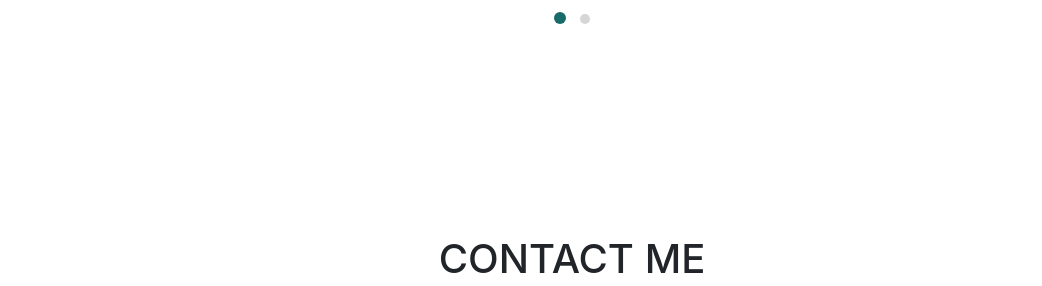
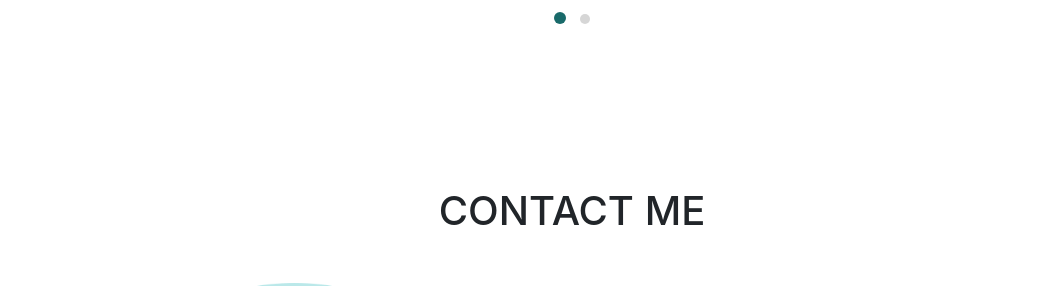
Before and after one commit to almen-ng/almen-ng.github.io, a plain HTML site: page index.html in a window 1280 px wide. Shown: the part 2795-3081 px from the top of the page, without its empty margins (68-1110 px from the left). Drawn offline with Linux system fonts and the light colour scheme.

```diff
--- a/css/style.scss
+++ b/css/style.scss
@@ -180,8 +180,8 @@
 /*--------------------------- START CONTACT AREA -----------------------------*/
 
 .site-main .contact-area {
-    padding: 7rem 0;
-    scroll-margin-top: 6.5em;
+    padding: 4rem 0;
+    scroll-margin-top: 5.75em;
 }
 
 .site-main .contact-area .contacts {
```
Also changed, not shown: css/style.css, 1 other file.
